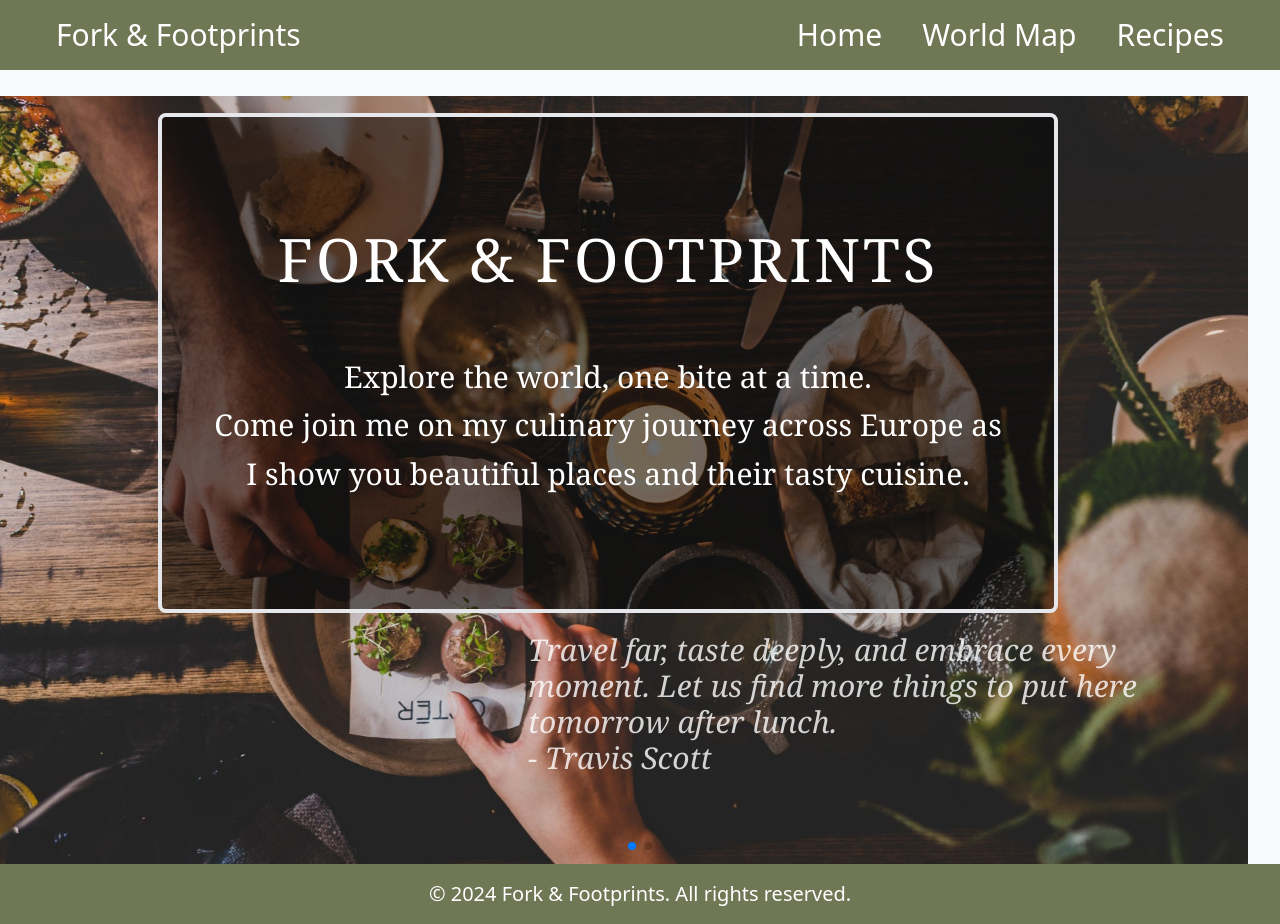
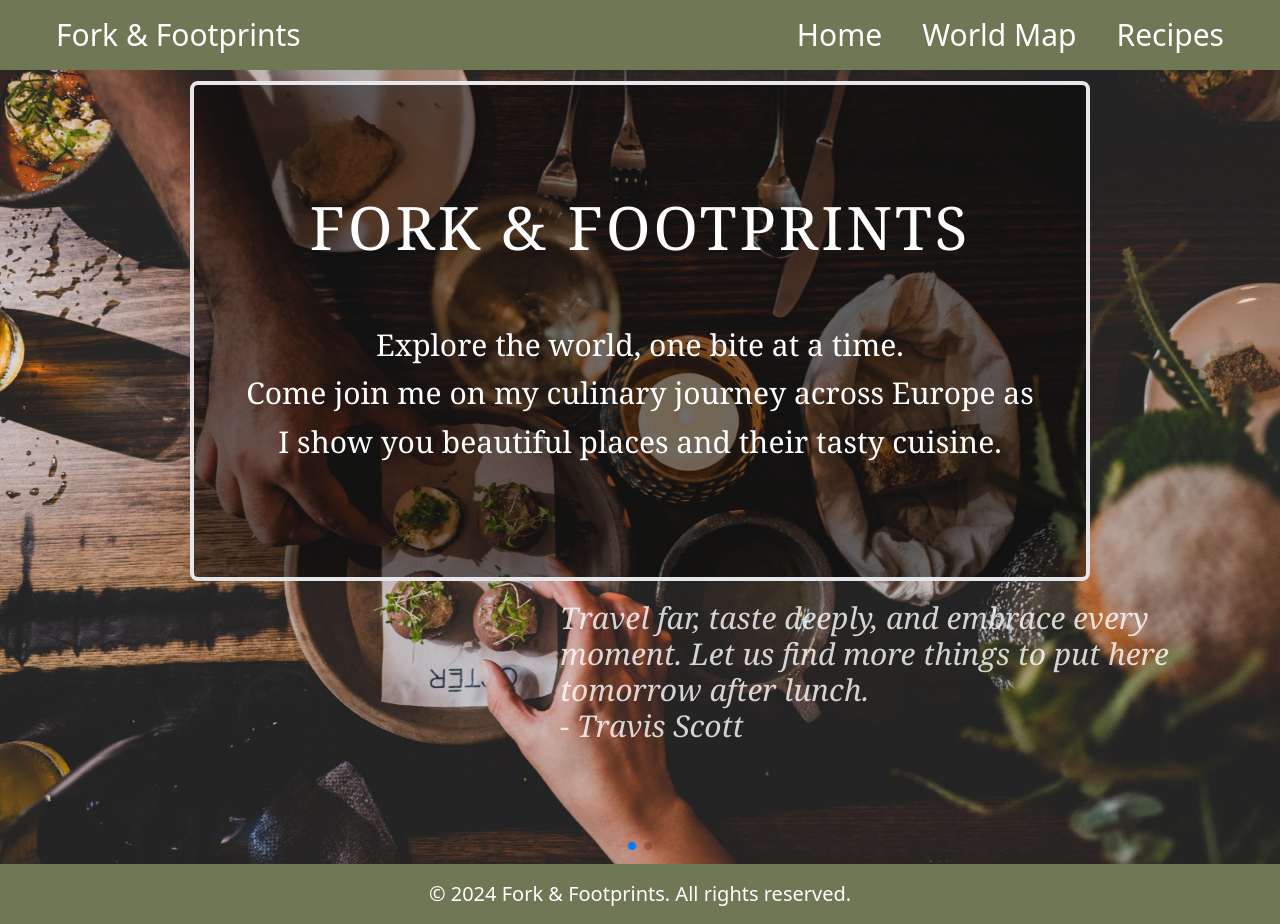
Before and after one commit to Tthompson8416/fork-and-footprints, a React (Vite) app: page / in a window 1280 px wide. Built offline with nearby package versions, Linux system fonts and the light colour scheme; grey boxes are pictures that could not be loaded.

Commit message:
Slide 2 background image added, margins adjusted for slide 1

```diff
--- a/src/pages/Home.jsx
+++ b/src/pages/Home.jsx
@@ -4,6 +4,7 @@ import { Pagination } from "swiper/modules";
 import "swiper/css"; // Base Swiper styles
 import "swiper/css/pagination"; // Pagination styles
 import backgroundImage from "../assets/images/homepage-background.jpg"; // First slide's background
+import backgroundImage2 from "../assets/images/spice-bowl.jpg";
 import forkImage from "../assets/images/fork.png"; // Fork icon for the second slide
 
 const Home = () => {
@@ -29,7 +30,7 @@ const Home = () => {
         {/* Slide 1: Original Homepage Content */}
         <SwiperSlide>
           <div
-            className="h-screen mr-20 right-8 top-8 w-screen bg-cover bg-center text-white relative font-serif"
+            className="h-screen mr-20 w-screen bg-cover bg-center text-white relative font-serif"
             style={{
               backgroundImage: `url(${backgroundImage})`,
             }}
@@ -65,7 +66,7 @@ const Home = () => {
           <div
             className="h-screen w-screen bg-cover bg-center relative text-white font-serif"
             style={{
-              backgroundImage: `url('/src/assets/images/your-second-slide-image.jpg')`, // Update path
+              backgroundImage: `url(${backgroundImage2})`, // Update path
             }}
           >
             {/* Fork Icon */}
```
